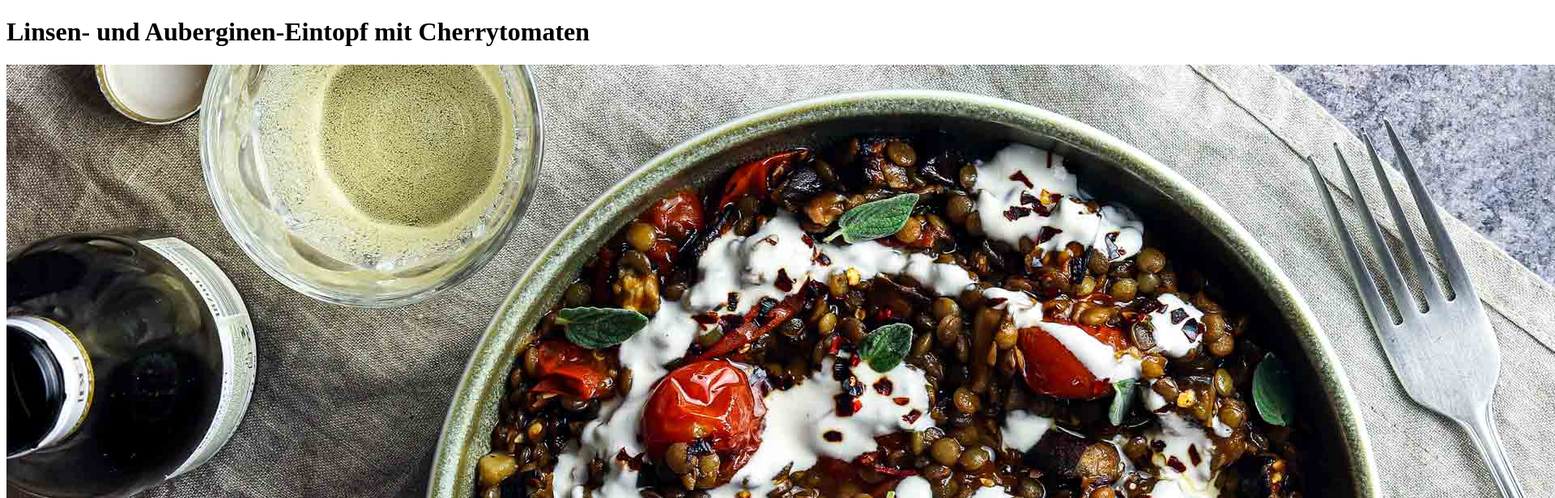
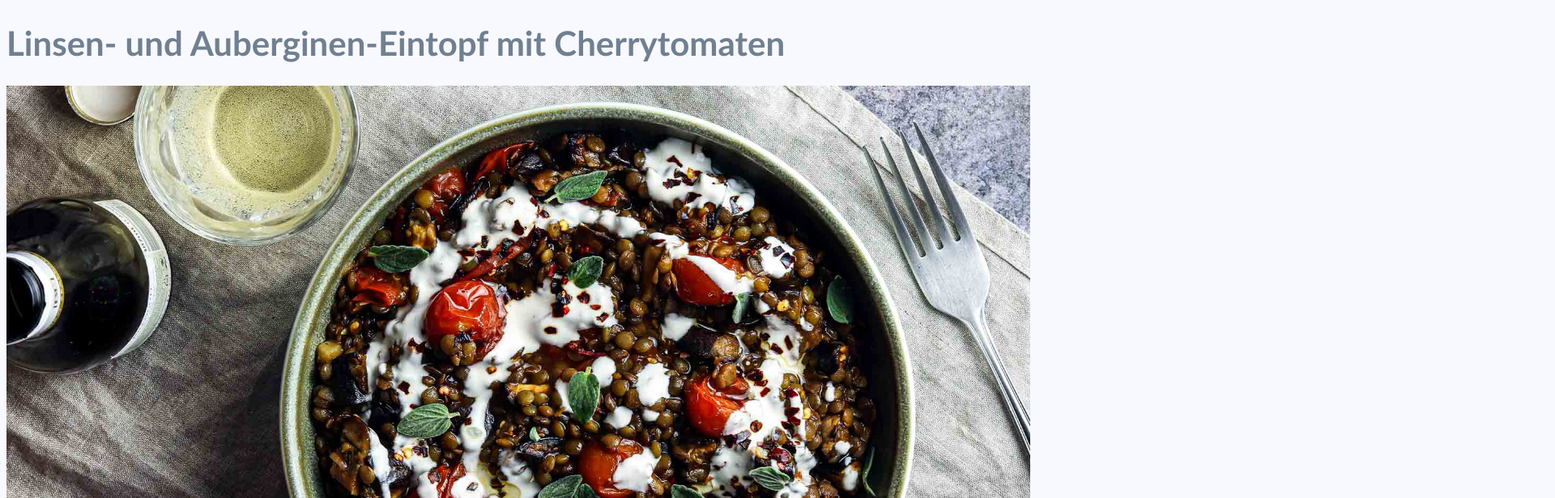
Before and after one commit to Ampersand-x/odin-recipes, a plain HTML site: page recipes/linsen-auberginen-eintopf.html in a window 1280 px wide. Shown: the top 616 px of the page at 81% size, 1920 px wide, since content can reach past the window. Drawn offline with Linux system fonts and the light colour scheme.

Commit message:
Add CSS code (font, colors)

```diff
--- a/recipes/linsen-auberginen-eintopf.html
+++ b/recipes/linsen-auberginen-eintopf.html
@@ -5,6 +5,7 @@
     <meta http-equiv="X-UA-Compatible" content="IE=edge">
     <meta name="viewport" content="width=device-width, initial-scale=1.0">
     <title>Linsen- und Auberginen-Eintopf mit Cherrytomaten</title>
+    <link rel="stylesheet" href="../styles.css">
 </head>
 <body>
     <h1>Linsen- und Auberginen-Eintopf mit Cherrytomaten</h1>
--- a/styles.css
+++ b/styles.css
@@ -0,0 +1,14 @@
+body {
+    font-family: 'Trebuchet MS', 'Lucida Sans Unicode', 'Lucida Grande', 'Lucida Sans', Arial, sans-serif;
+    background-color: ghostwhite;
+    color: slategray;
+}
+
+img {
+    height: auto;
+    max-width: 100%;
+}
+
+h1 {
+    font-size: 42px;
+}
```
Also changed, not shown: recipes/rezeptdrei.html (+1 -0 lines), recipes/rezeptzwei.html (+1 -0 lines), 1 other file.
